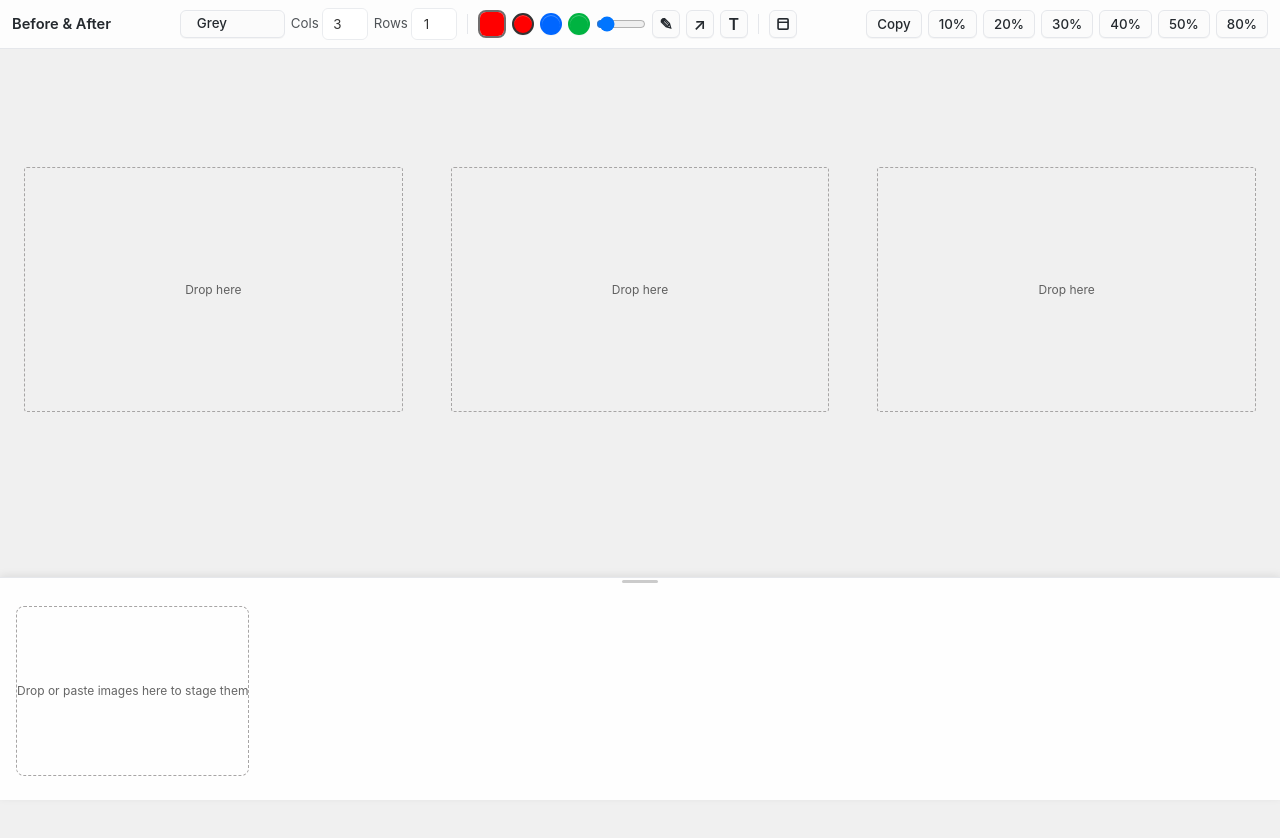
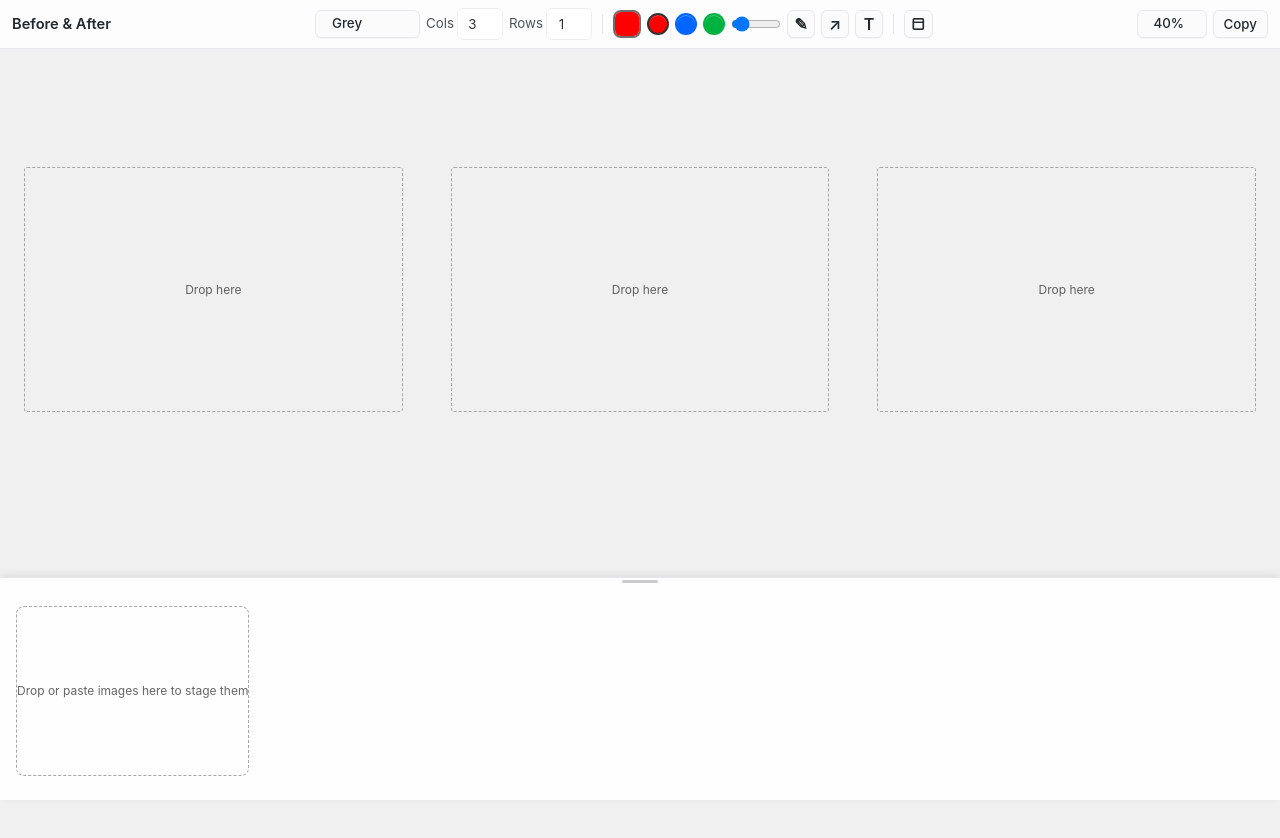
Before and after one commit to joonakeskitalo/before-after-screenshot, a plain HTML site: page index.html in a window 1280 px wide. Both pictures are taken after a click on the button "Copy". Drawn offline with Linux system fonts and the light colour scheme.

Commit message:
feat: use single copy button with scale select element

```diff
--- a/index.html
+++ b/index.html
@@ -63,13 +63,16 @@
           </div>
 
           <div class="toolbar-copy">
-            <button onclick="copyAsImage(false)">Copy</button>
-            <button onclick="copyAsImage(true, 0.1)">10%</button>
-            <button onclick="copyAsImage(true, 0.2)">20%</button>
-            <button onclick="copyAsImage(true, 0.3)">30%</button>
-            <button onclick="copyAsImage(true, 0.4)">40%</button>
-            <button onclick="copyAsImage(true, 0.5)">50%</button>
-            <button onclick="copyAsImage(true, 0.8)">80%</button>
+            <select id="copy-scale">
+              <option value="1">100%</option>
+              <option value="0.8">80%</option>
+              <option value="0.5">50%</option>
+              <option value="0.4" selected>40%</option>
+              <option value="0.3">30%</option>
+              <option value="0.2">20%</option>
+              <option value="0.1">10%</option>
+            </select>
+            <button onclick="copyWithScale()">Copy</button>
           </div>
         </div>
 
--- a/script.js
+++ b/script.js
@@ -152,6 +152,16 @@ const copyAsImage = async (useFullSize = false, resolutionScale = 1) => {
     restoreAllCanvases();
   } catch (error) {
     console.error(error);
+  }
+};
+
+const copyWithScale = () => {
+  const select = document.getElementById("copy-scale");
+  const scale = parseFloat(select.value);
+  if (scale >= 1) {
+    copyAsImage(false);
+  } else {
+    copyAsImage(true, scale);
   }
 };
 
```
